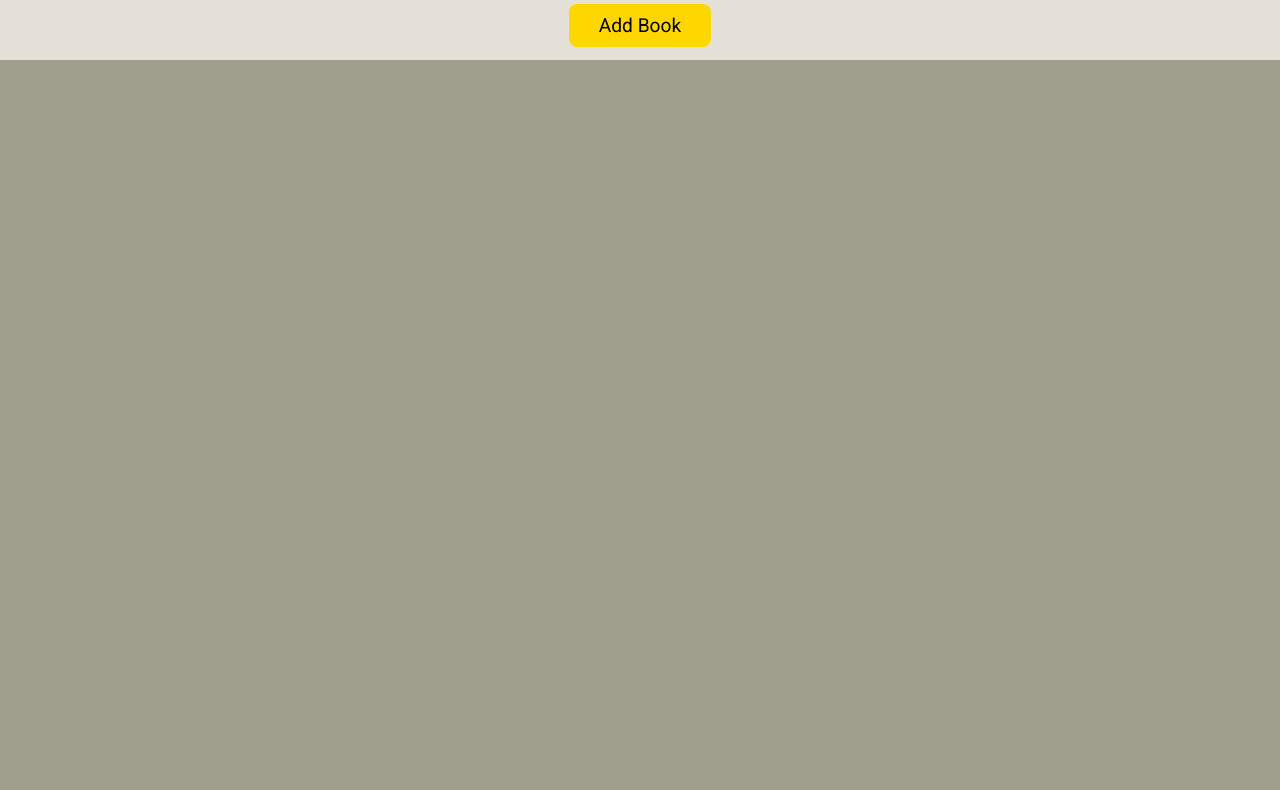
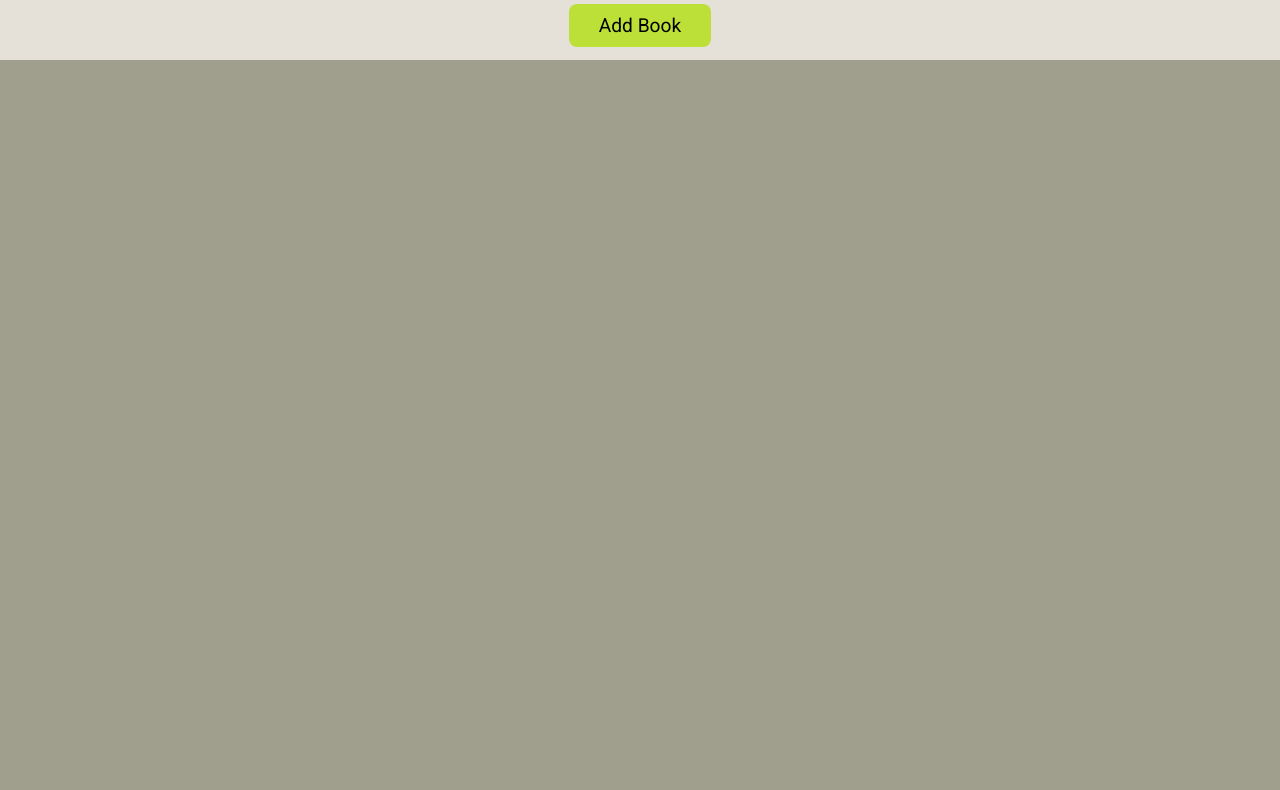
Before and after one commit to Francisco1220/library-app, a plain HTML site: page index.html in a window 1280 px wide. Shown: the part 90-880 px from the top of the page. Drawn offline with Linux system fonts and the light colour scheme.

Commit message:
Edit button style

```diff
--- a/style.css
+++ b/style.css
@@ -36,7 +36,7 @@ button {
     font-size: 1.2rem;
     padding: 10px 30px 10px 30px;
     border-radius: 8px;
-    background-color: rgb(255, 215, 0);
+    background-color: #BDE038;
     font-family: "Roboto";
     border: none;
 }
```
